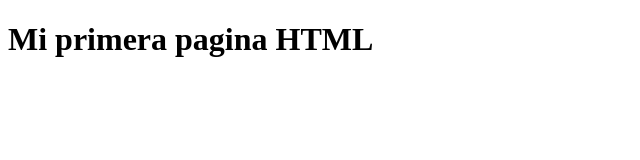
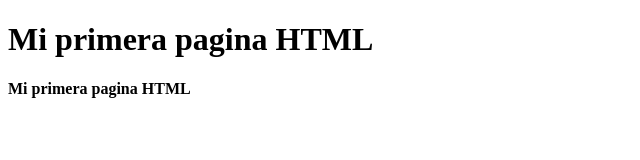
Before and after one commit to militic24/miliweb, a website: page public/index.html in a window 1280 px wide. Shown: the whole page, without its empty margins (0-640 px from the left). Drawn offline with Linux system fonts and the light colour scheme.

```diff
--- a/package.json
+++ b/package.json
@@ -9,8 +9,8 @@
   "keywords": [],
   "author": "",
   "license": "ISC",
-  "description": "",
   "dependencies": {
     "express": "^4.21.2"
-  }
+  },
+  "description": ""
 }
--- a/public/index.html
+++ b/public/index.html
@@ -7,5 +7,6 @@
   </head>
   <body>
     <h1>Mi primera pagina HTML</h1>
+    <h4>Mi primera pagina HTML</h4>
   </body>
 </html>
```
Also changed, not shown: 1 other file.
